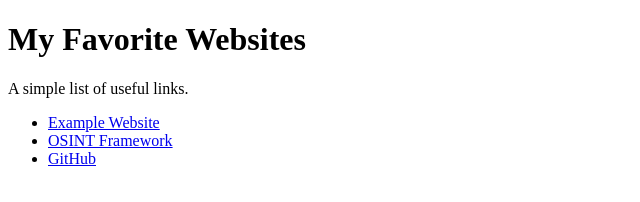
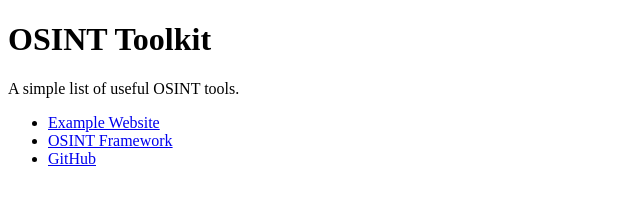
Before and after one commit to Sintolas/OSINT-Toolkit, a plain HTML site: page index.html in a window 1280 px wide. Shown: the whole page, without its empty margins (0-640 px from the left). Drawn offline with Linux system fonts and the light colour scheme.

Commit message:
Update page title and description for OSINT Toolkit

```diff
--- a/index.html
+++ b/index.html
@@ -4,12 +4,12 @@
   <meta charset="UTF-8">
   <meta name="viewport" content="width=device-width, initial-scale=1">
   <title>My Link Collection</title>
-  <meta name="description" content="A simple list of useful links.">
+  <meta name="description" content="OSINT Toolkit">
 </head>
 <body>
   <main>
-    <h1>My Favorite Websites</h1>
-    <p>A simple list of useful links.</p>
+    <h1>OSINT Toolkit</h1>
+    <p>A simple list of useful OSINT tools.</p>
 
     <ul>
       <li><a href="https://example.com" target="_blank" rel="noopener noreferrer">Example Website</a></li>
```
